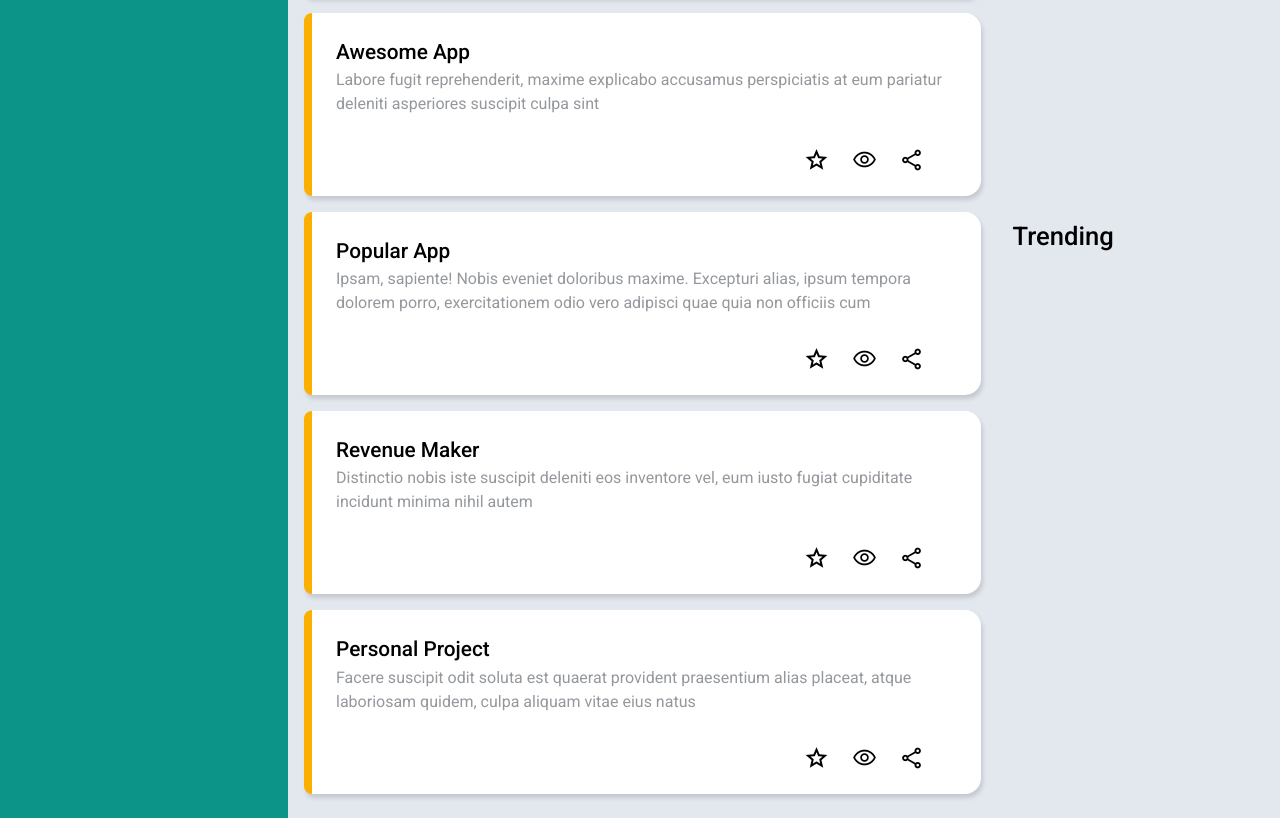
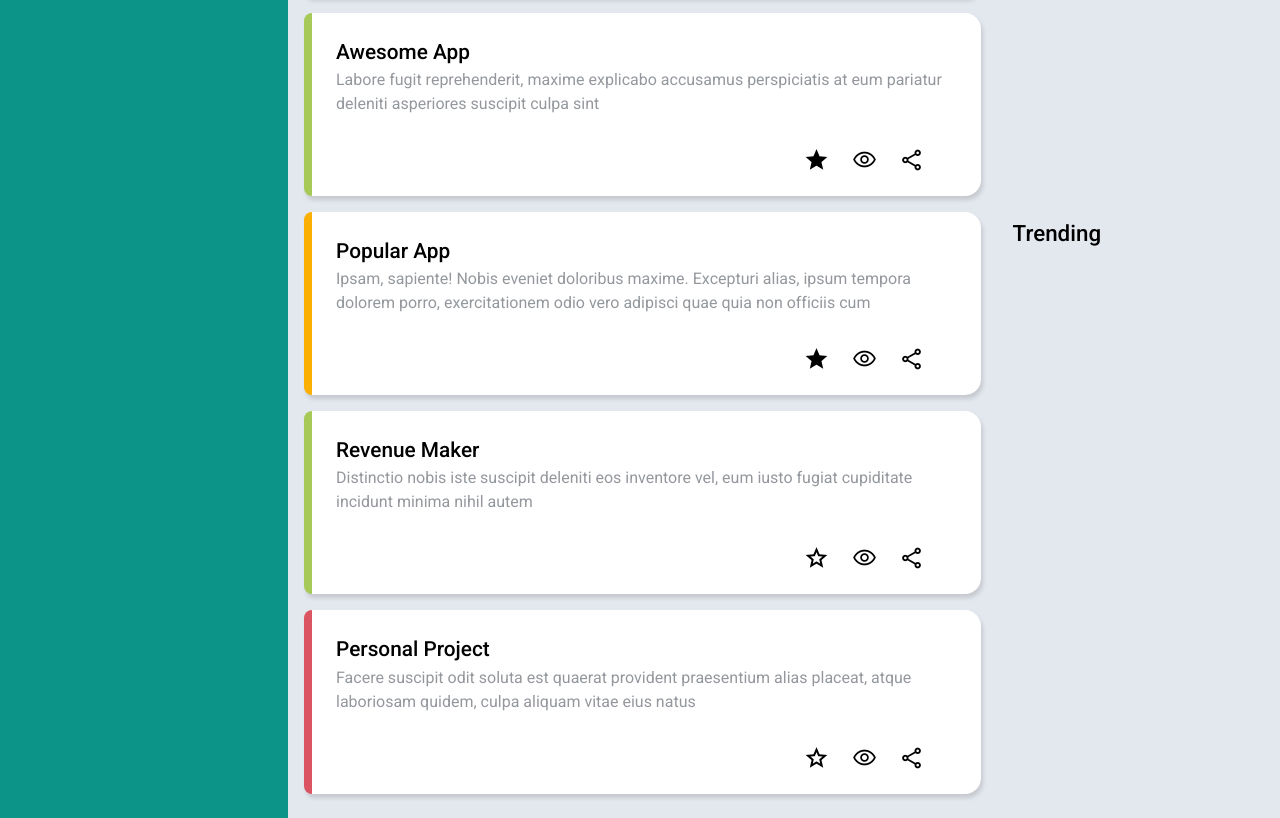
Before and after one commit to KevinTruong13/admin_dashboard, a website: page index.html in a window 1280 px wide. Shown: the part 624-1442 px from the top of the page. Drawn offline with nearby package versions, Linux system fonts and the light colour scheme.

Commit message:
Add variable project statuses

```diff
--- a/index.html
+++ b/index.html
@@ -90,12 +90,12 @@
                         quod esse, inventore saepe tenetur eos?
                     </p>
                     <footer>
-                        <span class="material-symbols-outlined">grade</span>
+                        <span class="material-symbols-outlined selected-icon">grade</span>
                         <span class="material-symbols-outlined">visibility</span>
                         <span class="material-symbols-outlined">share</span>
                     </footer>
                 </article>
-                <article class="project">
+                <article class="project green-border">
                     <h2>Less Cool Project</h2>
                     <p>
                         Eum a nulla id libero, facilis ut minima beatae. Sint doloribus vitae quam
@@ -107,14 +107,14 @@
                         <span class="material-symbols-outlined">share</span>
                     </footer>
                 </article>
-                <article class="project">
+                <article class="project green-border">
                     <h2>Awesome App</h2>
                     <p>
                         Labore fugit reprehenderit, maxime explicabo accusamus perspiciatis at eum pariatur deleniti
                         asperiores suscipit culpa sint
                     </p>
                     <footer>
-                        <span class="material-symbols-outlined">grade</span>
+                        <span class="material-symbols-outlined selected-icon">grade</span>
                         <span class="material-symbols-outlined">visibility</span>
                         <span class="material-symbols-outlined">share</span>
                     </footer>
@@ -126,12 +126,12 @@
                         exercitationem odio vero adipisci quae quia non officiis cum
                     </p>
                     <footer>
-                        <span class="material-symbols-outlined">grade</span>
+                        <span class="material-symbols-outlined selected-icon">grade</span>
                         <span class="material-symbols-outlined">visibility</span>
                         <span class="material-symbols-outlined">share</span>
                     </footer>
                 </article>
-                <article class="project">
+                <article class="project green-border">
                     <h2>Revenue Maker</h2>
                     <p>
                         Distinctio nobis iste suscipit deleniti eos inventore vel, eum iusto fugiat cupiditate incidunt
@@ -143,7 +143,7 @@
                         <span class="material-symbols-outlined">share</span>
                     </footer>
                 </article>
-                <article class="project">
+                <article class="project red-border">
                     <h2>Personal Project</h2>
                     <p>
                         Facere suscipit odit soluta est quaerat provident praesentium alias placeat, atque laboriosam
--- a/spreadsheets/style.scss
+++ b/spreadsheets/style.scss
@@ -233,14 +233,18 @@ main {
         padding: 1.5rem 1rem;
     }
 
+    h1 {
+        font-weight: 500;
+        font-size: 1.4rem;
+        margin: 0 0 .5rem;
+    }
+
     >div:first-child {
         grid-row: 1 / -1;
-    }
 
-    h1 {
-        font-weight: 500;
-        font-size: 1.6rem;
-        margin: 0 0 .5rem;
+        h1 {
+            font-size: 1.6rem;
+        }
     }
 
     p {
@@ -278,3 +282,19 @@ section {
         gap: 1.5rem;
     }
 }
+
+.green-border {
+    border-left: 8px solid #A7C957;
+}
+
+.red-border {
+    border-left: 8px solid #DB5461;
+}
+
+.selected-icon {
+    font-variation-settings:
+        'FILL' 1,
+        'wght' 600,
+        'GRAD' 0,
+        'opsz' 48;
+}
```
Also changed, not shown: spreadsheets/style.css, 1 other file.
